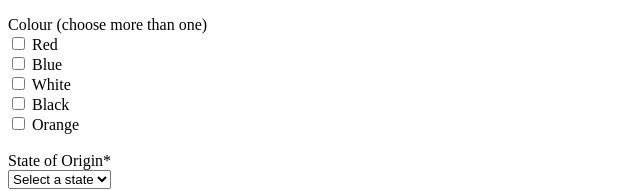
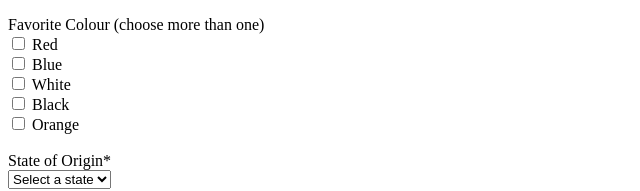
Before and after one commit to Bet1235/task-2, a plain HTML site: page index.html in a window 1280 px wide. Shown: the part 259-450 px from the top of the page, 0-640 px from the left. Drawn offline with Linux system fonts and the light colour scheme.

Commit message:
Favorite

```diff
--- a/index.html
+++ b/index.html
@@ -26,7 +26,7 @@
          <input type="radio" name="gender" value="other">
          <label for="other">Other</label><br><br>
 
-         <label>Colour (choose more than one)</label><br>
+         <label>Favorite Colour (choose more than one)</label><br>
          <input type="checkbox" name="colour[]" value="Red">
          <label for="Red">Red</label><br>
          <input type="checkbox" name="colour[]" value="Blue">
```
